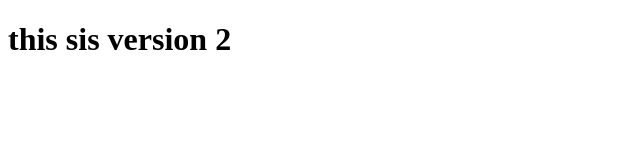
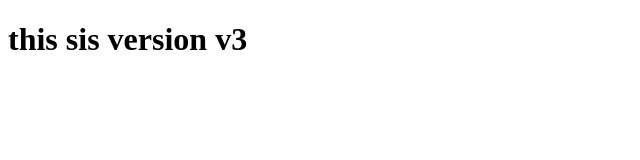
Before and after one commit to punit15g/punitrepo, a plain HTML site: page index.html in a window 1280 px wide. Shown: the full height of the page, 0-640 px from the left. Drawn offline with Linux system fonts and the light colour scheme.

Commit message:
this is version v3

```diff
--- a/index.html
+++ b/index.html
@@ -6,6 +6,6 @@
     <title>Document</title>
 </head>
 <body>
-    <h1> this sis version 2</h1>
+    <h1> this sis version v3</h1>
 </body>
 </html>
```
